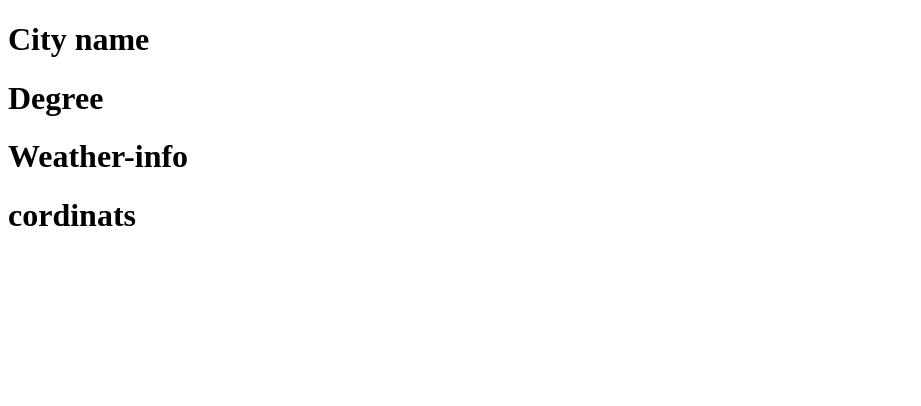
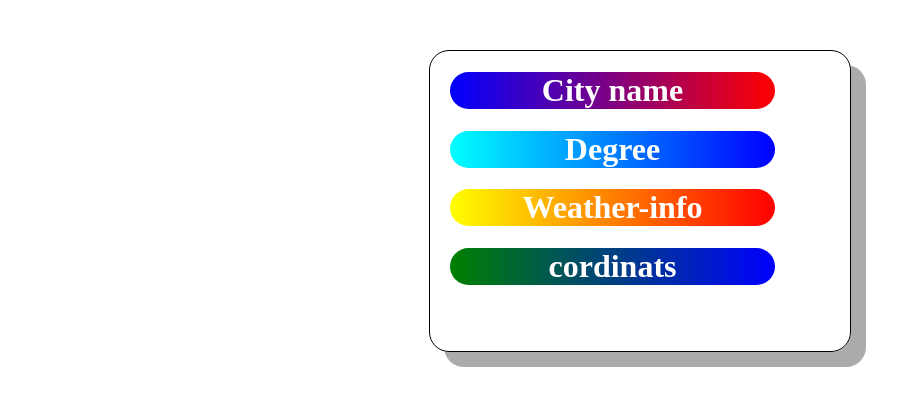
Before and after one commit to qadamboyev643/git-hub, a plain HTML site: page index.html in a window 1280 px wide. Shown: the whole page, without its empty margins (0-921 px from the left). Drawn offline with Linux system fonts and the light colour scheme; no server answers.

Commit message:
ob havo dizayn

```diff
--- a/index.html
+++ b/index.html
@@ -4,13 +4,17 @@
     <meta charset="UTF-8">
     <meta name="viewport" content="width=device-width, initial-scale=1.0">
     <title>Document</title>
+    <link rel="stylesheet" href="main.css">
 </head>
 <body>
     <div class="container">
-        <h1 class="city-name">City name</h1>
-        <h1 class="degree">Degree</h1>
-        <h1 class="weather-info">Weather-info</h1>
-        <h1 class="cordinats">cordinats</h1>
+        <div class="wrapper">
+            <h1 class="city-name">City name</h1>
+            <h1 class="degree">Degree</h1>
+            <h1 class="weather-info">Weather-info</h1>
+            <h1 class="cordinats">cordinats</h1>
+
+        </div>
 
     </div>
 
--- a/main.css
+++ b/main.css
@@ -1,3 +1,46 @@
-p {
-  color:red;
+.container{
+  display: flex;
+  justify-content: center;
+  margin-top: 50px;
 }
+.wrapper{
+  width: 400px;
+  height: 300px;
+  /* background-color: rgb(202, 190, 190); */
+  border: 1px solid black;
+  padding-left: 20px;
+  box-shadow: 15px 15px rgba(0, 0, 0, 0.329);
+  border-radius: 20px;
+}
+.city-name{
+  background: linear-gradient(90deg, blue,red);
+  width: 325px;
+  color: white;
+  border-radius: 20px;
+
+  text-align: center;
+}
+.degree{
+  background: linear-gradient(90deg, aqua,blue);
+  width: 325px;
+  color: white;
+  border-radius: 20px;
+
+  text-align: center;
+}
+.weather-info{
+  background: linear-gradient(90deg, yellow,red);
+  width: 325px;
+  color: white;
+  border-radius: 20px;
+
+  text-align: center;
+}
+.cordinats{
+  background: linear-gradient(90deg, green,blue);
+  width: 325px;
+  color: white;
+  border-radius: 20px;
+
+  text-align: center;
+}
```
